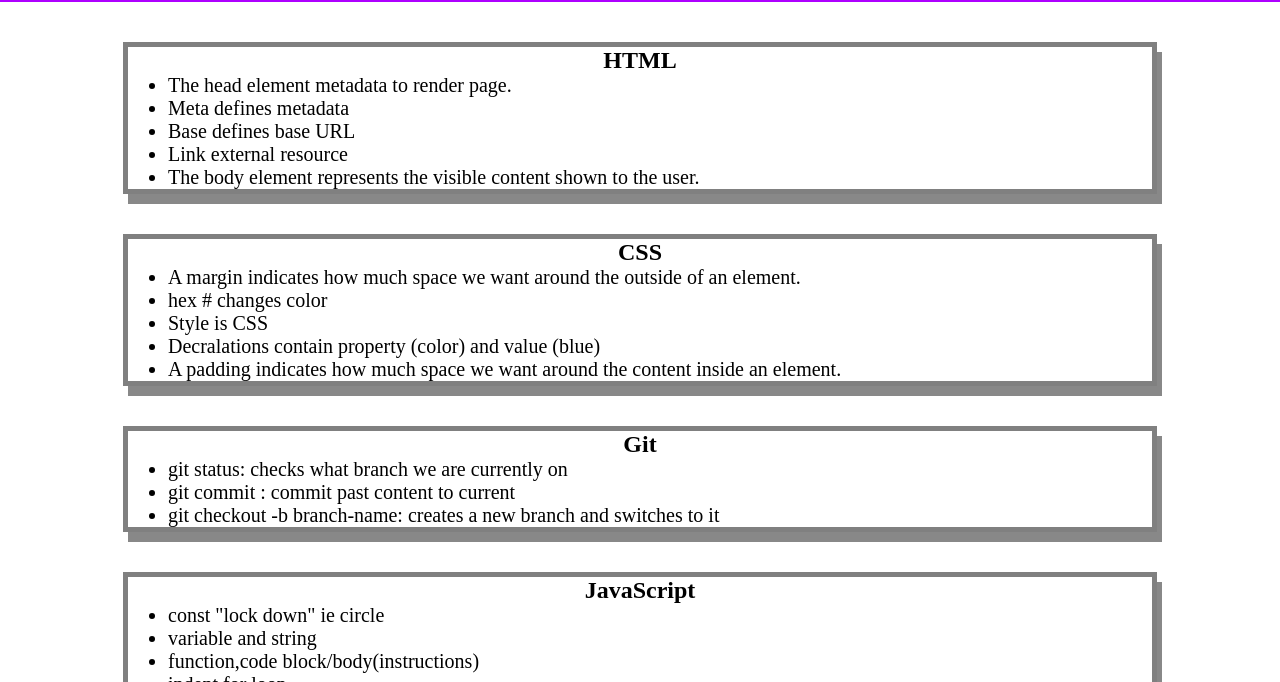
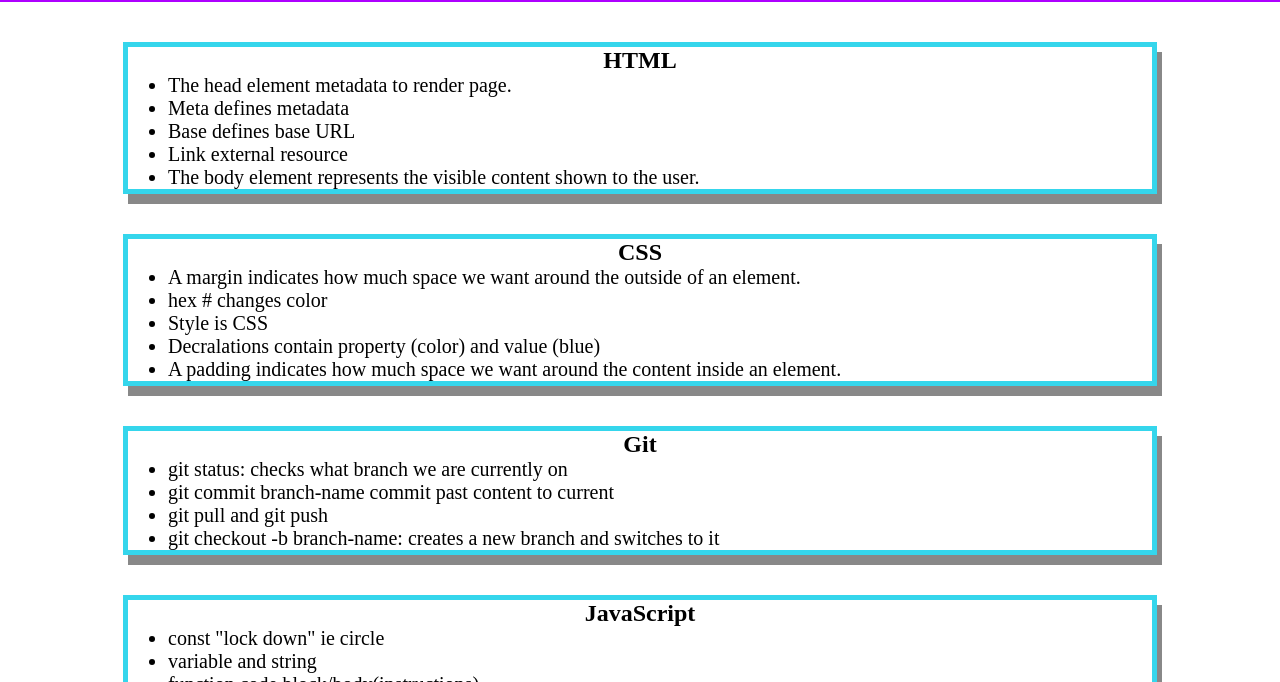
Before and after one commit to slaughtercasandra787/prework-study-guide, a plain HTML site: page index.html in a window 1280 px wide. Shown: the part 118-800 px from the top of the page. Drawn offline with Linux system fonts and the light colour scheme.

Commit message:
updated style and index

```diff
--- a/assets/style.css
+++ b/assets/style.css
@@ -35,6 +35,6 @@
    .card {
     width: 80%;
     margin: 40px auto;
-    border: 5px solid gray;
+    border: 5px solid rgb(53, 214, 236);
     box-shadow: 5px 10px #888888;
   }
--- a/index.html
+++ b/index.html
@@ -40,7 +40,8 @@
         <h2>Git</h2>
         <ul>
           <li>git status: checks what branch we are currently on</li>
-         <li>git commit : commit past content to current</li>
+         <li>git commit branch-name commit past content to current</li>
+         <li>git pull and git push</li>
           <li>git checkout -b branch-name: creates a new branch and switches to it</li>
         </ul>
       </section>
```
Also changed, not shown: 1 other file.
